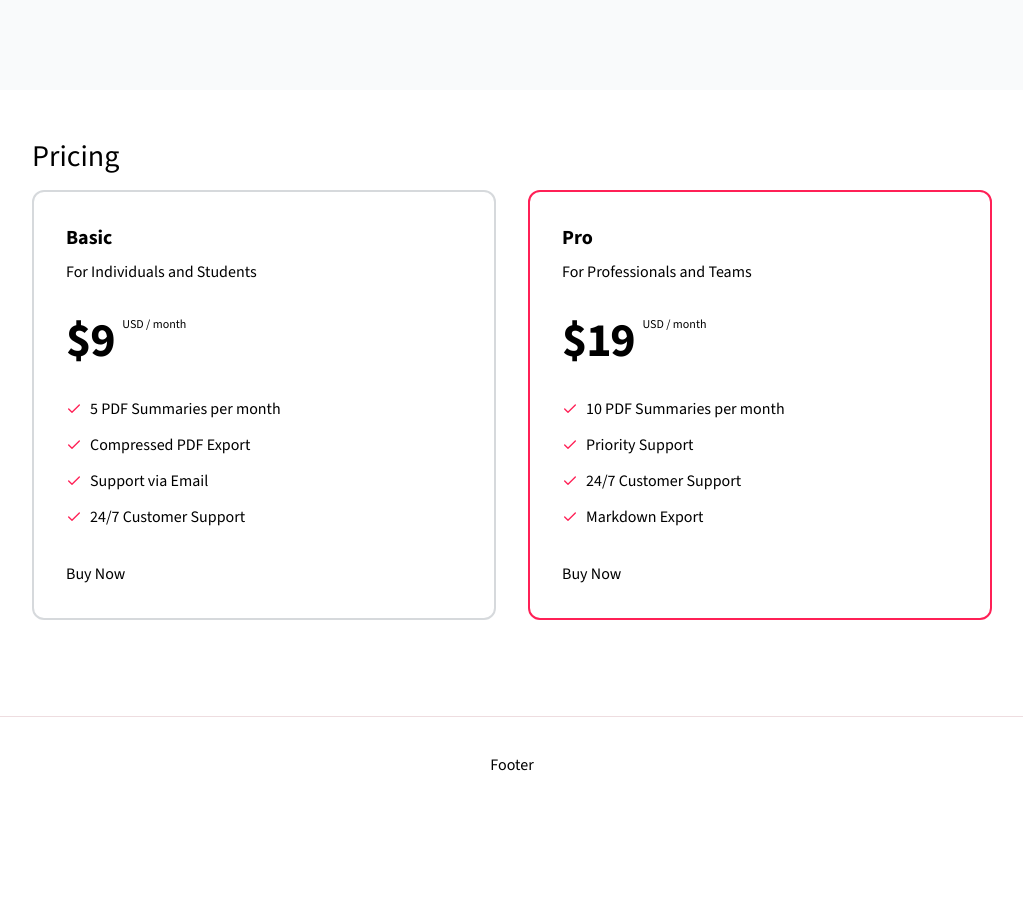
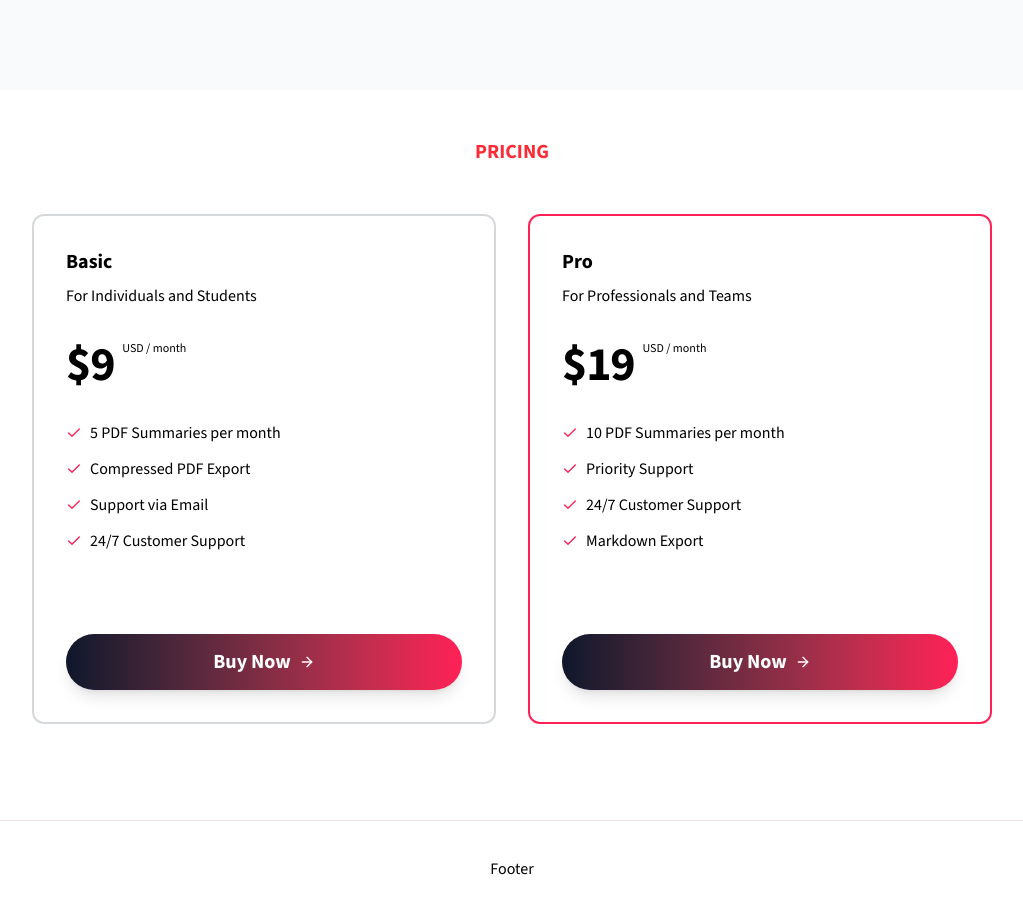
Before and after one commit to Shahbazali2001/wrap-up.ai, a Next.js app: page / in a window 1280 px wide. Shown: the part 1560-2474 px from the top of the page, without its empty margins (128-1151 px from the left). Before the commit the page ends 2372 px from the top, so only its background shows below. Built offline with nearby package versions, Linux system fonts and the light colour scheme.

Commit message:
working on pricing sections

```diff
--- a/components/home/pricing-card.tsx
+++ b/components/home/pricing-card.tsx
@@ -1,7 +1,8 @@
 import { cn } from "@/lib/utils";
 import { Plan } from "@/misc/plans";
-import { Check, CheckCheckIcon } from "lucide-react";
+import { ArrowRight, Check } from "lucide-react";
 import Link from "next/link";
+import { Button } from "../ui/button";
 export default function PricingCard({
   name,
   paymentId,
@@ -40,8 +41,19 @@ export default function PricingCard({
           ))}
         </div>
 
-        <div>
-          <Link href={`/${paymentId}`}>Buy Now</Link>
+        <div className="flex justify-center w-full">
+          <Button
+            variant={"link"}
+            className="text-white mt-4 text-base sm:text-lg lg:text-xl rounded-full w-full px-6 sm:px-10 lg:px-12 py-6 sm:py-6 lg:py-7 lg:mt-12 bg-linear-to-r from-slate-900 to-rose-500 hover:from-rose-500 hover:to-slate-900 hover:no-underline font-bold shadow-lg transition-all duration-500 ease-in-out transform hover:scale-105"
+          >
+            <Link
+              href={`/${paymentId}`}
+              className="flex flex-row justify-center items-center"
+            >
+              Buy Now
+              <ArrowRight className="w-4 h-4 ml-2" />
+            </Link>
+          </Button>
         </div>
       </div>
     </div>
--- a/components/home/pricing-section.tsx
+++ b/components/home/pricing-section.tsx
@@ -6,12 +6,12 @@ export default function PricingSection() {
     <section>
       <div className="py-12 lg:py-24 max-w-5xl mx-auto px-4 sm:px-6 lg:px-8 lg:pt-12">
         {/* Heading */}
-        <div>
-          <h2>Pricing </h2>
+        <div className="flex justify-center items-center">
+          <h2 className="font-bold text-xl mb-4 text-red-500">PRICING</h2>
         </div>
 
         {/* Pricing Cards */}
-        <div className="relative flex justify-center flex-col lg:flex-row items-center lg:items-stretch gap-8 mt-4">
+        <div className="relative flex justify-center flex-col lg:flex-row items-center lg:items-stretch gap-8 mt-8">
           {plans.map((plan) => (
             <PricingCard key={plan.id} {...plan} />
           ))}
```
